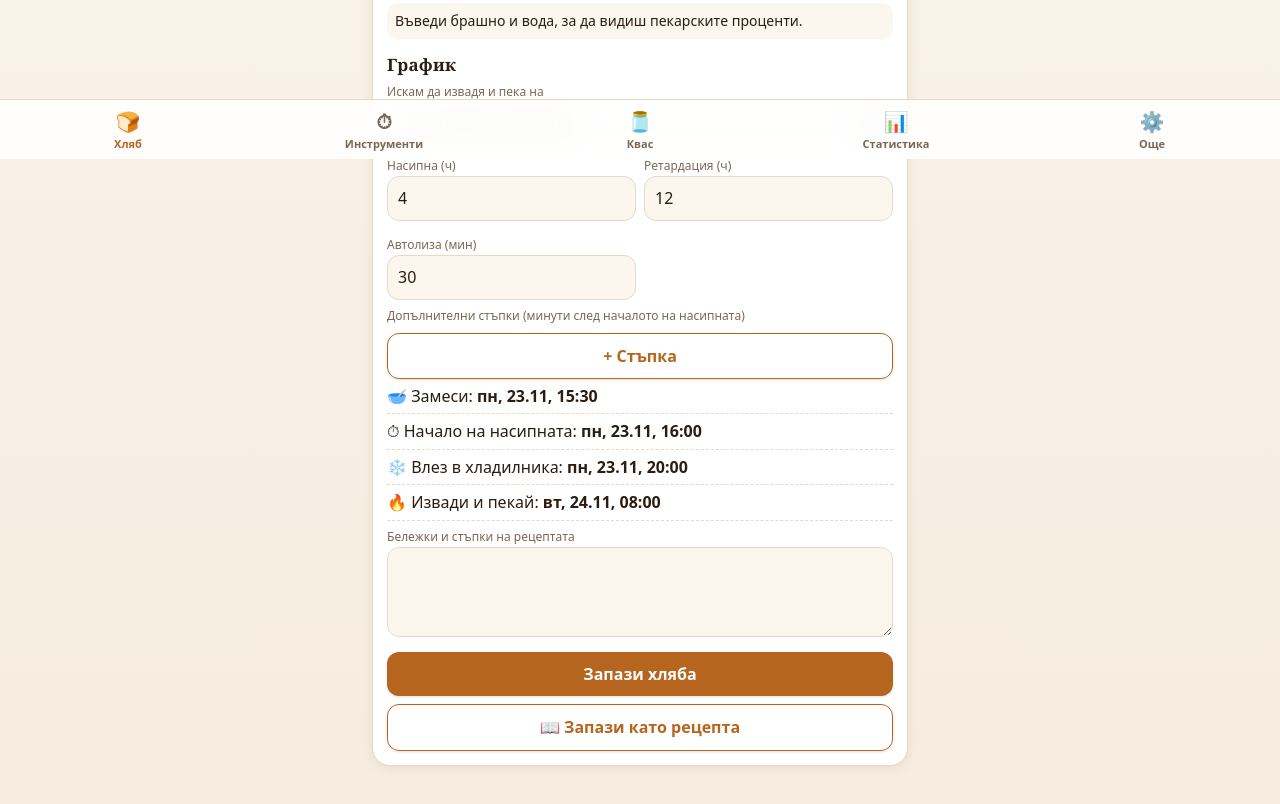
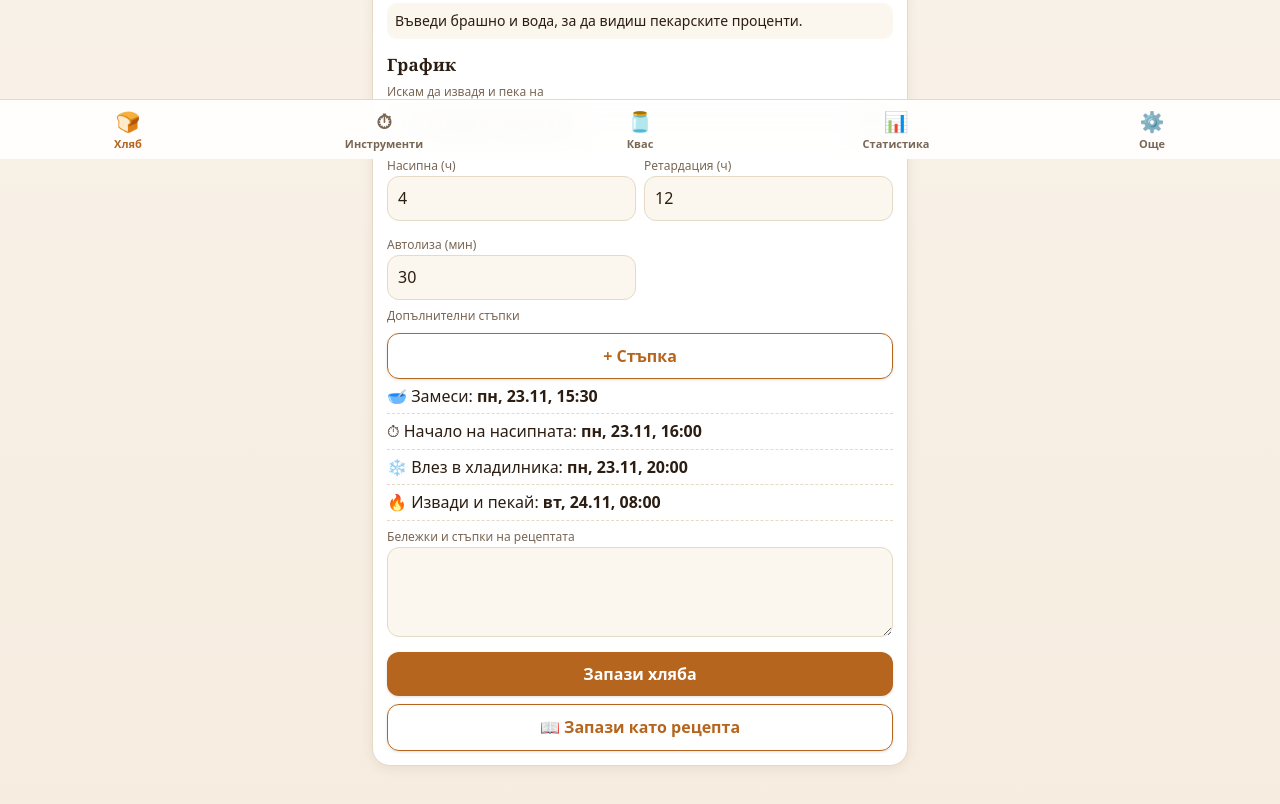
Before and after one commit to toniteh78/Kvas, a plain HTML site: page index.html in a window 1280 px wide. Shown: the part 641-1445 px from the top of the page. Drawn offline with Linux system fonts and the light colour scheme.

Commit message:
Update index.html

```diff
--- a/index.html
+++ b/index.html
@@ -47,7 +47,7 @@ details summary{font-size:16px}
 td{padding:6px 4px;border-bottom:1px dashed var(--bd)}
 .tog{cursor:pointer;padding:2px 8px;background:var(--bd);border-radius:8px;font-size:12px;font-weight:bold;transition:all 0.2s;user-select:none;}
 
-/* Стилове за картите на стъпките */
+/* Стилове за новите карти на стъпките */
 .step-card { background: var(--bg); border: 1px solid var(--bd); padding: 10px; border-radius: 12px; margin-top: 8px; display: flex; flex-direction: column; gap: 8px; }
 .step-card .row-inner { display: flex; gap: 6px; align-items: center; }
 .step-card .row-inner select, .step-card .row-inner input { padding: 8px; font-size: 14px; margin: 0; }
@@ -96,7 +96,7 @@ td{padding:6px 4px;border-bottom:1px dashed var(--bd)}
 <div class="g2"><div><label>Насипна (ч)</label><input id="bk" type="number" value="4"></div>
 <div><label>Ретардация (ч)</label><input id="rt" type="number" value="12"></div>
 <div><label>Автолиза (мин)</label><input id="au" type="number" value="30"></div></div>
-<label>Допълнителни стъпки (минути след началото на насипната)</label><div id="xs"></div><button class="g" id="ax" style="margin-top:6px">+ Стъпка</button>
+<label>Допълнителни стъпки</label><div id="xs"></div><button class="g" id="ax" style="margin-top:6px">+ Стъпка</button>
 <div class="tl" id="tl"></div>
 <label>Бележки и стъпки на рецептата</label><textarea id="rn" rows="3"></textarea>
 <button id="sv" style="margin-top:10px">Запази хляба</button>
```
